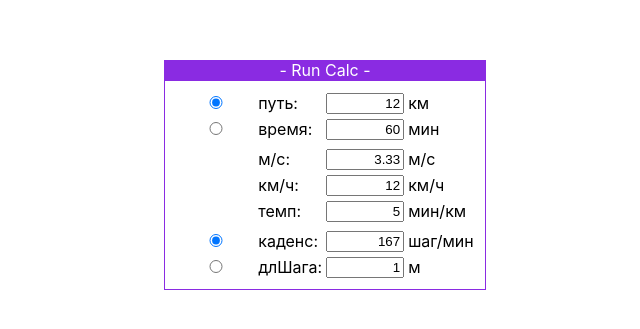
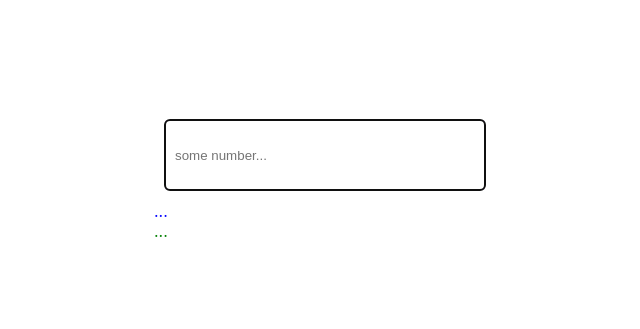
Before and after one commit to ZarNizza/sandbox, a React (Create React App) app: page / in a window 1280 px wide. Shown: the part 225-554 px from the top of the page, without its empty margins (315-955 px from the left). Built offline with nearby package versions, Linux system fonts and the light colour scheme.

Commit message:
start hooks

```diff
--- /dev/null
+++ b/src/SandBox.js
@@ -0,0 +1,27 @@
+import React, { useState, useRef, useEffect } from "react";
+
+export function SandBox() {
+  const [q, setQ] = useState("***");
+  const qid1 = useRef(null);
+  const qid2 = useRef(null);
+
+  function inputHandler(e) {
+    setQ(e.target.value);
+    qid1.current.innerHTML = q;
+    qid2.current.innerHTML = e.target.value;
+  }
+
+  useEffect(()=>document.title=q, [q] );
+
+  return (
+    <>
+<input type="text" placeholder="some number..." onChange={inputHandler} autoFocus = {true} />
+      <div ref={qid1} className="b">
+        ...
+      </div>
+      <div ref={qid2} className="g">
+        ...
+      </div>
+    </>
+  );
+}
--- a/src/index.css
+++ b/src/index.css
@@ -13,12 +13,23 @@ code {
 }
 
 button {
+  border: 1px solid blueviolet;
+  border-radius: 5px;
   min-width: 70px;
   min-height: 30px;
   margin: 10px;
 }
 
 button:hover, a:hover {cursor: pointer;}
+
+input {
+  border: 1px solid blueviolet;
+  border-radius: 5px;
+  min-width: 300px;
+  min-height: 50px;
+  margin: 10px;
+  padding: 10px;
+}
 
 .flexcontainer {
   height: 100vh;
@@ -46,3 +57,10 @@ border: 1px solid blueviolet;
   color: white;
   background-color: blueviolet;
 }
+
+.b {
+  color: blue;
+}
+.g {
+  color:green;
+}
--- a/src/index.js
+++ b/src/index.js
@@ -1,6 +1,7 @@
 import React from "react";
 import ReactDOM from "react-dom";
 import "./index.css";
+import { SandBox } from "./SandBox";
 // import {App} from './App';
 // import {GitPromise} from './GitPromise';
 // import { UseRefTest } from './UseRefTest';
@@ -8,12 +9,13 @@ import "./index.css";
 // import { FunctionUseState, ClassThisState } from "./UseEffectTest";
 //import {UseReducerTest, UseReducerTest2} from "./UseReducerTest";
 //import { UseReduserCounter } from "./UseReduserCounter";
-import { RunCalc } from "./ABC";
+// import { RunCalc } from "./ABC";
 
 ReactDOM.render(
   <React.StrictMode>
     <div className="flexcontainer">
       <div className="flexinner">
+        <SandBox />
         {/* <App /> */}
         {/* <GitPromise /> */}
         {/* <UseRefTest /> */}
@@ -21,7 +23,6 @@ ReactDOM.render(
         {/* <FunctionUseState /><ClassThisState /> */}
         {/* <UseReducerTest /><UseReducerTest2 /> */}
         {/* <UseReduserCounter /> */}
-        <RunCalc />
       </div>
     </div>
   </React.StrictMode>,
```
Also changed, not shown: src/App setTime.js (added, +17 -0 lines), src/App.js (+3 -7 lines).
